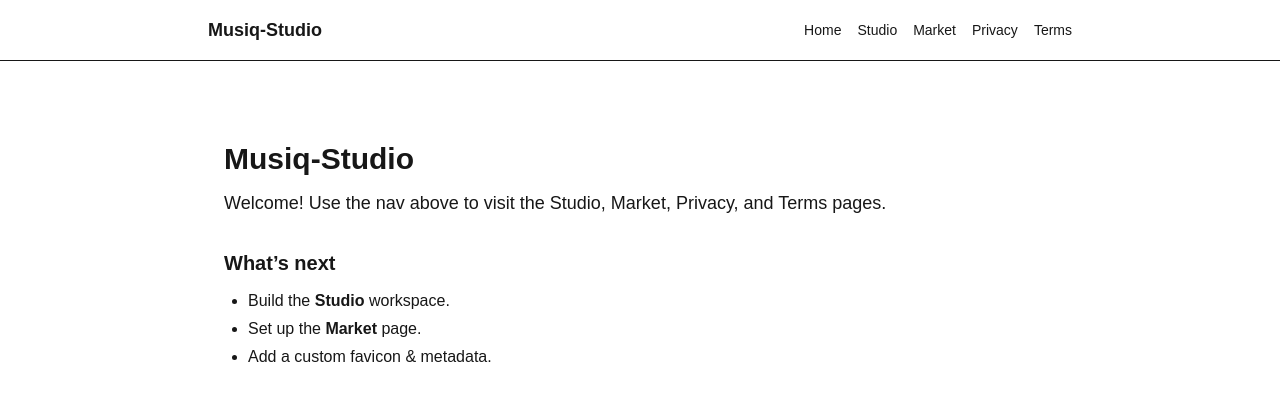
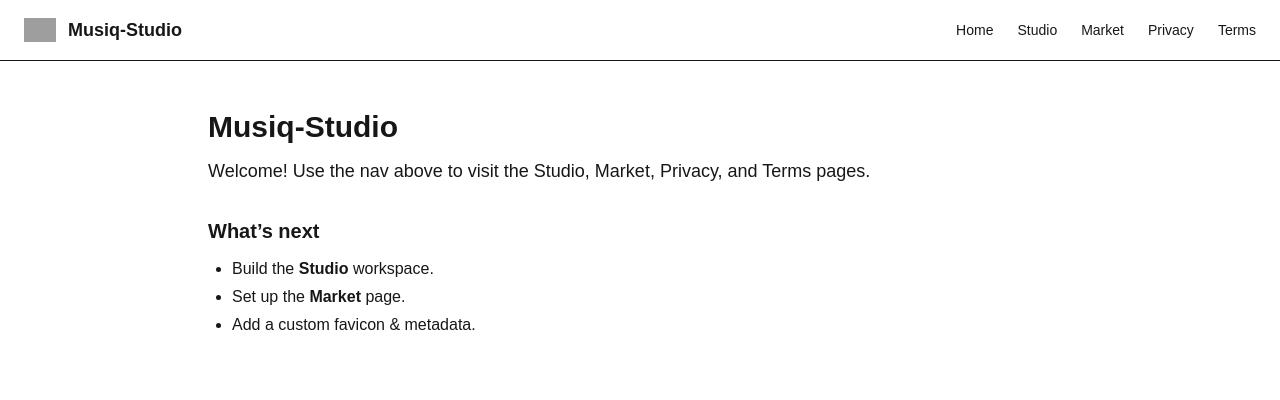
Before and after one commit to TPayne011/musiq-studio, a Next.js app: page / in a window 1280 px wide. Shown: the top 400 px of the page. Built offline with nearby package versions, Linux system fonts and the light colour scheme; grey boxes are pictures that could not be loaded.

Commit message:
Add Musiq-Studio metadata, favicon, and header logo

```diff
--- a/src/app/Header.tsx
+++ b/src/app/Header.tsx
@@ -1,20 +1,22 @@
 // src/app/Header.tsx
+"use client";
+
 import Link from "next/link";
+import Image from "next/image";
 
 export default function Header() {
   return (
-    <header className="border-b py-4">
-      <nav className="max-w-4xl mx-auto flex items-center justify-between px-4">
-        <Link href="/" className="font-bold text-lg">
-          Musiq-Studio
-        </Link>
-        <div className="space-x-4 text-sm">
-          <Link href="/">Home</Link>
-          <Link href="/studio">Studio</Link>
-          <Link href="/market">Market</Link>
-          <Link href="/privacy">Privacy</Link>
-          <Link href="/terms">Terms</Link>
-        </div>
+    <header className="flex items-center justify-between px-6 py-4 border-b">
+      <div className="flex items-center gap-3">
+        <Image src="/logo.png" alt="Musiq-Studio Logo" width={32} height={32} />
+        <span className="font-bold text-lg">Musiq-Studio</span>
+      </div>
+      <nav className="flex gap-6 text-sm font-medium">
+        <Link href="/">Home</Link>
+        <Link href="/studio">Studio</Link>
+        <Link href="/market">Market</Link>
+        <Link href="/privacy">Privacy</Link>
+        <Link href="/terms">Terms</Link>
       </nav>
     </header>
   );
--- a/src/app/layout.tsx
+++ b/src/app/layout.tsx
@@ -1,11 +1,16 @@
 // src/app/layout.tsx
+import "./globals.css";
 import type { Metadata } from "next";
-import "./globals.css";
-import Header from "./Header";
+import Header from "./Header"; // client component is fine inside a server layout
 
 export const metadata: Metadata = {
   title: "Musiq-Studio",
-  description: "Create, share, and explore music on the web.",
+  description: "Web3 music creation & NFT minting for the Pi Network",
+  icons: {
+    icon: "/favicon.ico",
+    shortcut: "/favicon.ico",
+    apple: "/apple-touch-icon.png",
+  },
 };
 
 export default function RootLayout({
@@ -15,9 +20,9 @@ export default function RootLayout({
 }) {
   return (
     <html lang="en">
-      <body className="min-h-screen bg-white text-gray-900 antialiased">
+      <body className="min-h-screen bg-white text-slate-900 antialiased">
         <Header />
-        <main className="max-w-4xl mx-auto px-4 py-8">{children}</main>
+        <main>{children}</main>
       </body>
     </html>
   );
```
